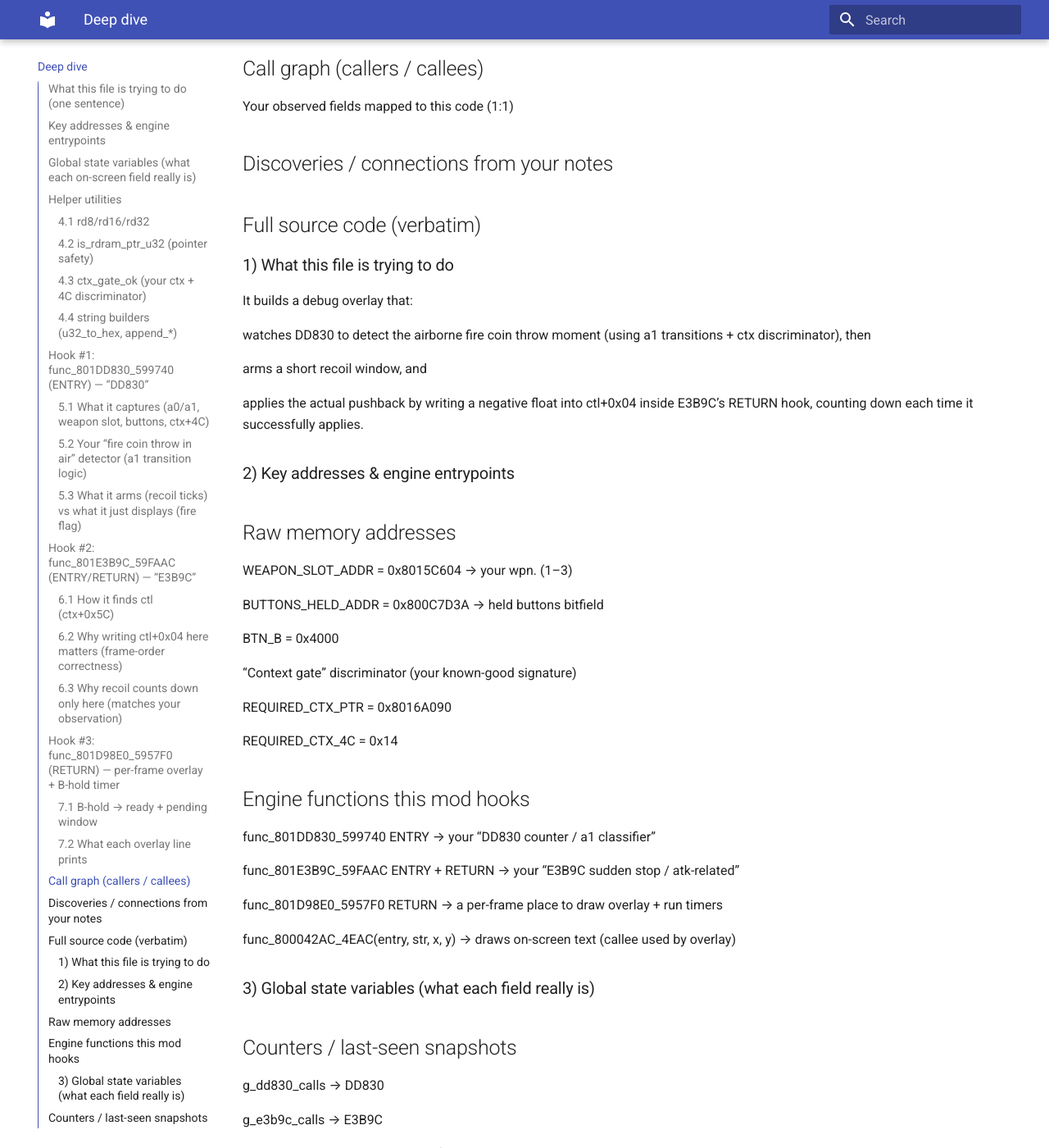
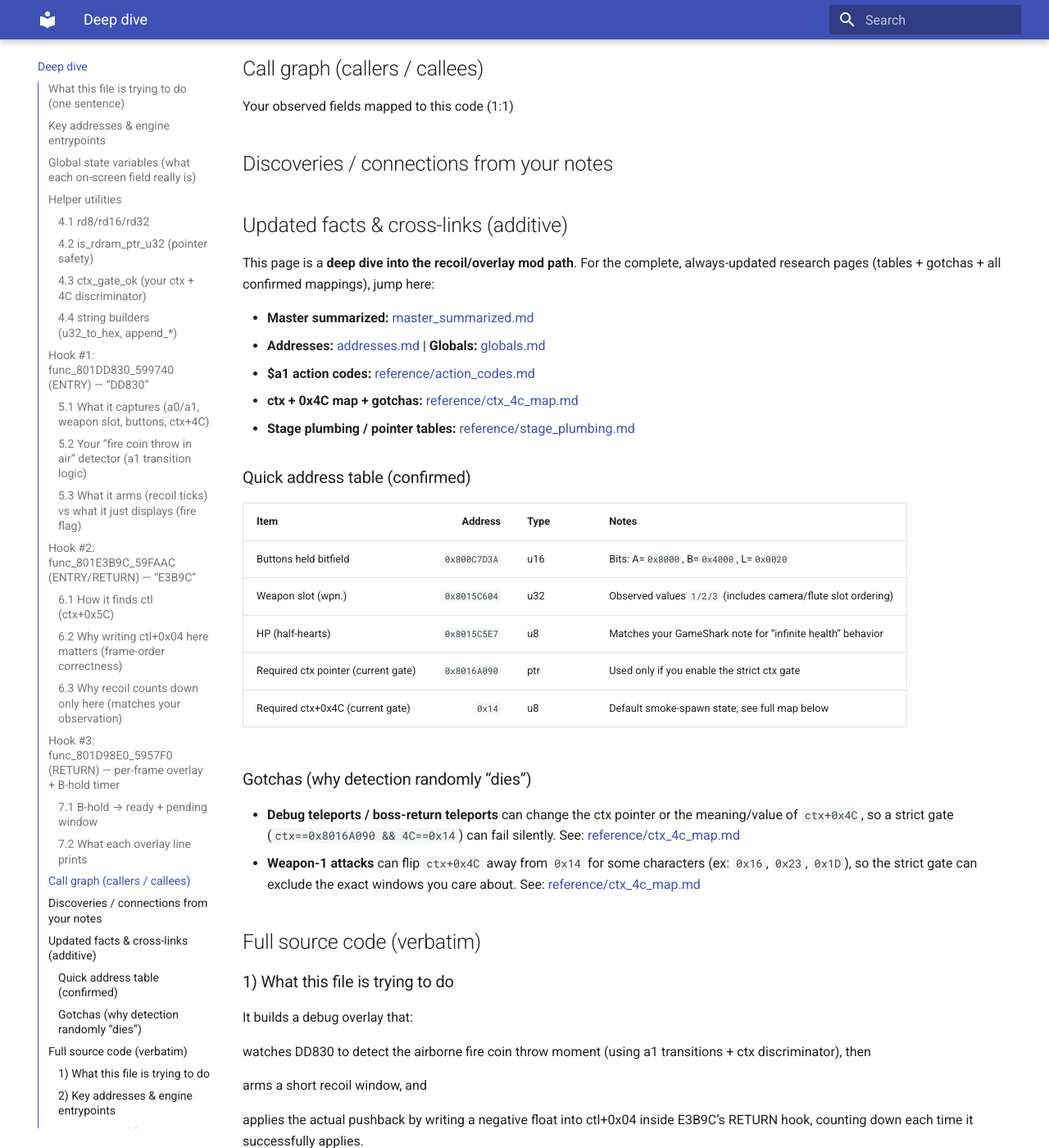
Before and after one commit to sirdankz/goemon-recomp-research, an MkDocs documentation site: the page built from docs/deep_dive.md, in a window 1280 px wide and 1400 px high, scrolled down 1367 px. Shown: the whole window at 82% size. Built offline with MkDocs 1.6.1 and Material for MkDocs 9.7.7, drawn with Linux system fonts in a browser that asks for light colours.

Commit message:
Add files via upload

```diff
--- a/docs/deep_dive.md
+++ b/docs/deep_dive.md
@@ -43,6 +43,32 @@
 Your observed fields mapped to this code (1:1)
 
 ## Discoveries / connections from your notes
+
+## Updated facts & cross-links (additive)
+
+This page is a **deep dive into the recoil/overlay mod path**. For the complete, always-updated research pages (tables + gotchas + all confirmed mappings), jump here:
+
+- **Master summarized:** [master_summarized.md](master_summarized.md)
+- **Addresses:** [addresses.md](addresses.md)  |  **Globals:** [globals.md](globals.md)
+- **$a1 action codes:** [reference/action_codes.md](reference/action_codes.md)
+- **ctx + 0x4C map + gotchas:** [reference/ctx_4c_map.md](reference/ctx_4c_map.md)
+- **Stage plumbing / pointer tables:** [reference/stage_plumbing.md](reference/stage_plumbing.md)
+
+### Quick address table (confirmed)
+
+| Item | Address | Type | Notes |
+|---|---:|---|---|
+| Buttons held bitfield | `0x800C7D3A` | u16 | Bits: A=`0x8000`, B=`0x4000`, L=`0x0020` |
+| Weapon slot (wpn.) | `0x8015C604` | u32 | Observed values `1/2/3` (includes camera/flute slot ordering) |
+| HP (half-hearts) | `0x8015C5E7` | u8 | Matches your GameShark note for “infinite health” behavior |
+| Required ctx pointer (current gate) | `0x8016A090` | ptr | Used only if you enable the strict ctx gate |
+| Required ctx+0x4C (current gate) | `0x14` | u8 | Default smoke-spawn state; see full map below |
+
+### Gotchas (why detection randomly “dies”)
+
+- **Debug teleports / boss-return teleports** can change the ctx pointer or the meaning/value of `ctx+0x4C`, so a strict gate (`ctx==0x8016A090 && 4C==0x14`) can fail silently. See: [reference/ctx_4c_map.md](reference/ctx_4c_map.md)
+- **Weapon-1 attacks** can flip `ctx+0x4C` away from `0x14` for some characters (ex: `0x16`, `0x23`, `0x1D`), so the strict gate can exclude the exact windows you care about. See: [reference/ctx_4c_map.md](reference/ctx_4c_map.md)
+
 
 ## Full source code (verbatim)
 
```
